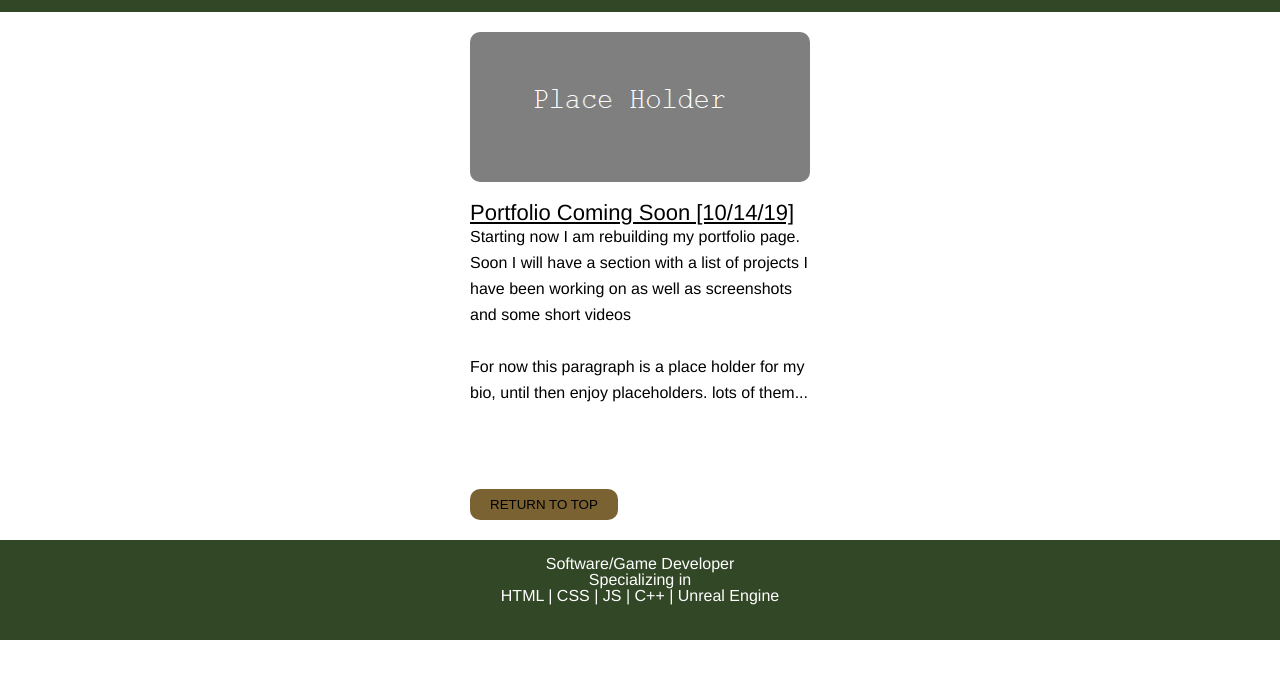
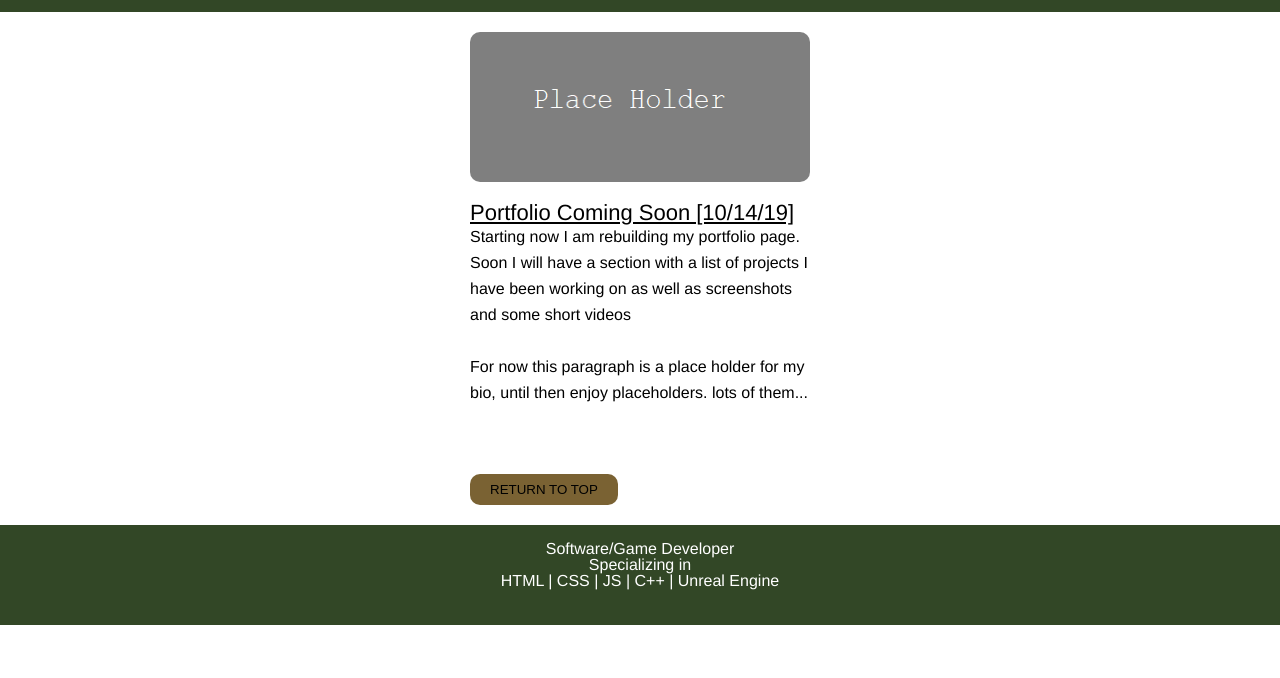
Before and after one commit to 2a-Ron/portfolio, a plain HTML site: page index.html in a window 1280 px wide. Shown: the part 88-766 px from the top of the page. Drawn offline with Linux system fonts and the light colour scheme.

Commit message:
height adjustment testing

```diff
--- a/css/main.css
+++ b/css/main.css
@@ -67,7 +67,7 @@ h2 {
 
 .centersec p {
     line-height: 26px;
-    height: 265px;
+    height: 250px;
     overflow: auto;
 }
 
```
